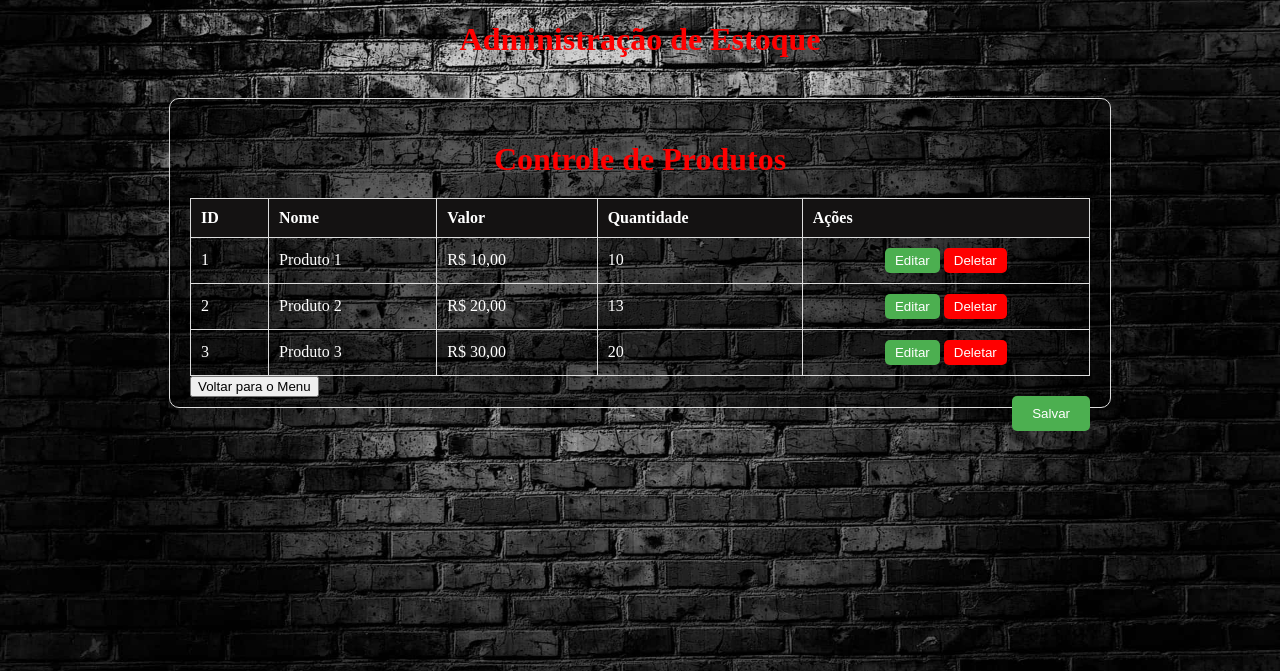
After one commit to HenriqueDiomedes/formulario, a Django app: page /edit/ in a window 1280 px wide. The commit adds this page. Shown: the top 671 px of the page. Run offline with Django 5.2, Linux system fonts and the light colour scheme.

Commit message:
adição formulario para editar
adicionado formulário para editar (nome, valor, quantidade) e deletar produtos do estoque

```diff
--- a/core/urls.py
+++ b/core/urls.py
@@ -20,10 +20,8 @@ from django.urls import path
 from ecommerce  import views
 
 urlpatterns = [
-    path('', views.index, name='index_menu'),
-    path('login/', views.login, name='login'),
-    path('logout/', views.logout, name='logout'),
-    path('dashboard/', views.index, name='dashboard'),
+    path('', views.index, name='index'),
+    path('edit/', views.produtoEdit, name='produto_edit'),
     path('produto/', views.formProduto, name='form_produto'),
     path('produtos/', views.lista_Produtos, name='lista_produtos'),
     path('cliente/', views.formCliente, name='form_cliente'),
--- a/ecommerce/templates/index_menu.html
+++ b/ecommerce/templates/index.html
@@ -89,6 +89,7 @@
             <button type="submit" name="escolha" value="cliente">Cadastrar Cliente</button>
             <button><a href="{% url 'lista_produtos' %}">Lista de Produtos</a></button>
             <button><a href="{% url 'lista_clientes' %}">Lista de Clientes</a></button>
+            <button><a href="{% url 'produto_edit' %}">Editar cadastro 'Produto'</a></button>
         </fieldset>
     </form>
 </body>
--- /dev/null
+++ b/ecommerce/templates/produto_edit.html
@@ -0,0 +1,225 @@
+<!DOCTYPE html>
+<html lang="pt-br">
+
+<head>
+    <meta charset="UTF-8">
+    <meta name="viewport" content="width=device-width, initial-scale=1.0">
+    <title>Administração de estoque</title>
+</head>
+<style>
+    body {
+        background-image: url('/static/img/FundoFormulariosIndex.jpg');
+        background-size: 100% 100%;
+        background-position: center;
+        background-repeat: no-repeat;
+        background-attachment: fixed;
+    }
+
+    .container {
+        background-color: rgba(0, 0, 0, 0.548);
+        max-width: 900px;
+        margin: 40px auto;
+        padding: 20px;
+        border: 1px solid #ddd;
+        border-radius: 10px;
+        box-shadow: 0 0 10px rgba(0, 0, 0, 0.1);
+        padding-bottom: 10px;
+    }
+
+    h1 {
+        color: #FF0000;
+        text-align: center;
+        margin-bottom: 20px;
+    }
+
+    table {
+        width: 100%;
+        border-collapse: collapse;
+    }
+
+    th,
+    td {
+        color: white;
+        border: 1px solid #ddd;
+        padding: 10px;
+        text-align: left;
+    }
+
+    th {
+        background-color: #141212;
+    }
+
+    td:last-child {
+        text-align: center;
+    }
+
+
+    .edit-btn,
+    .delete-btn {
+        padding: 5px 10px;
+        border: none;
+        border-radius: 5px;
+        cursor: pointer;
+    }
+
+    .edit-btn {
+        background-color: #4CAF50;
+        color: #fff;
+    }
+
+    .delete-btn {
+        background-color: #FF0000;
+        color: #fff;
+    }
+
+    .save-btn {
+        background-color: #4CAF50;
+        color: #fff;
+        padding: 10px 20px;
+        border: none;
+        border-radius: 5px;
+        cursor: pointer;
+        float: right;
+        margin-top: 20px;
+    }
+</style>
+
+<body>
+    <header>
+        <h1>Administração de Estoque</h1>
+    </header>
+
+    <main class="container">
+        <h1>Controle de Produtos</h1>
+        <form action="" method="post">
+            <table>
+                <thead>
+                    <tr>
+                        <th>ID</th>
+                        <th>Nome</th>
+                        <th>Valor</th>
+                        <th>Quantidade</th>
+                        <th>Ações</th>
+                    </tr>
+                </thead>
+                <tbody id="produtos-tbody">
+                    <!-- Aqui serão inseridos os produtos dinamicamente -->
+                    <tr>
+                        <td>1</td>
+                        <td>Produto 1</td>
+                        <td>R$ 10,00</td>
+                        <td>10</td>
+                        <td>
+                            <button class="edit-btn">Editar</button>
+                            <button class="delete-btn">Deletar</button>
+                        </td>
+                    </tr>
+                    <tr>
+                        <td>2</td>
+                        <td>Produto 2</td>
+                        <td>R$ 20,00</td>
+                        <td>13</td>
+                        <td>
+                            <button class="edit-btn">Editar</button>
+                            <button class="delete-btn">Deletar</button>
+                        </td>
+                    </tr>
+                    <tr>
+                        <td>3</td>
+                        <td>Produto 3</td>
+                        <td>R$ 30,00</td>
+                        <td>20</td>
+                        <td>
+                            <button class="edit-btn">Editar</button>
+                            <button class="delete-btn">Deletar</button>
+                        </td>
+                    </tr>
+                </tbody>
+            </table>
+            <button class="save-btn" type="submit">Salvar</button>
+            <a href="{% url 'index' %}"><input type="button" value="Voltar para o Menu"></a>
+        </form>
+
+    </main>
+    <script>
+        // Seleciona todos os botões de editar e apagar
+        const editButtons = document.querySelectorAll('.edit-btn');
+        const deleteButtons = document.querySelectorAll('.delete-btn');
+
+        // Adiciona evento de clique nos botões de editar
+        editButtons.forEach(button => {
+            button.addEventListener('click', () => {
+                // Seleciona a linha do produto que foi clicado
+                const productRow = button.parentNode.parentNode;
+
+                // Seleciona os campos de texto da linha do produto
+                const productName = productRow.cells[1].textContent;
+                const productPrice = productRow.cells[2].textContent;
+                const productQtd = productRow.cells[3].textContent;
+
+                // Cria um formulário de edição
+                const editForm = document.createElement('tr');
+                editForm.innerHTML = `
+            <td>${productRow.cells[0].textContent}</td>
+            <td><input type="text" id="edit-name" value="${productName}"></td>
+            <td>R$ <input type="number" step="0.01" id="edit-price" value="${productPrice.replace('R$', '').trim()}"></td>
+            <td><input type="number" id="edit-qtd" value="${productQtd}"></td>
+
+            <td>
+                <button class="save-edit-btn">Salvar</button>
+                <button class="cancel-edit-btn">Cancelar</button>
+            </td>
+        `;
+
+                // Substitui a linha do produto pelo formulário de edição
+                productRow.replaceWith(editForm);
+
+                // Adiciona evento de clique no botão de salvar
+                const saveEditButton = editForm.querySelector('.save-edit-btn');
+                saveEditButton.addEventListener('click', () => {
+                    // Seleciona os valores do formulário de edição
+                    const newName = editForm.querySelector('#edit-name').value;
+                    const newPrice = parseFloat(editForm.querySelector('#edit-price').value).toFixed(2);
+                    const newQtd = editForm.querySelector('#edit-qtd').value;
+
+                    // Cria uma nova linha do produto com os valores editados
+                    const newRow = document.createElement('tr');
+                    newRow.innerHTML = `
+                <td>${productRow.cells[0].textContent}</td>
+                <td>${newName}</td>
+                <td>R$ ${newPrice}</td>
+                <td>${newQtd}</td>
+
+                <td>
+                    <button class="edit-btn">Editar</button>
+                    <button class="delete-btn">Apagar</button>
+                </td>
+            `;
+
+                    // Substitui o formulário de edição pela nova linha do produto
+                    editForm.replaceWith(newRow);
+                });
+
+                // Adiciona evento de clique no botão de cancelar
+                const cancelEditButton = editForm.querySelector('.cancel-edit-btn');
+                cancelEditButton.addEventListener('click', () => {
+                    // Substitui o formulário de edição pela linha original do produto
+                    editForm.replaceWith(productRow);
+                });
+            });
+        });
+
+        // Adiciona evento de clique nos botões de apagar
+        deleteButtons.forEach(button => {
+            button.addEventListener('click', () => {
+                // Seleciona a linha do produto que foi clicado
+                const productRow = button.parentNode.parentNode;
+
+                // Remove a linha do produto
+                productRow.remove();
+            });
+        });
+    </script>
+</body>
+
+</html>
--- a/ecommerce/views.py
+++ b/ecommerce/views.py
@@ -1,34 +1,6 @@
 from django.shortcuts import render, redirect
 from .models import Produto
 from .models import Cliente
-from .forms import FormLogin
-from .models import Administrador
-
-
-def login(request):
-    if request.method == 'POST':
-        form = FormLogin(request.POST)
-        if form.is_valid():
-            email = form.cleaned_data['email']
-            senha = form.cleaned_data['senha']
-            administrador = Administrador.objects.filter(
-                email=email, senha=senha).first()
-            if administrador:
-                request.session['administrador_id'] = administrador.id
-                return redirect('index')
-    else:
-        form = FormLogin()
-    return render(request, 'login.html', {'form': form})
-
-def logout(request):
-    del request.session['administrador_id']
-    return redirect('login')
-
-def index(request):
-    if 'administrador_id' in request.session:
-        return render(request, 'dashboard.html')
-    else:
-        return redirect('login')
 
 
 def formProduto(request):
@@ -75,27 +47,41 @@ def formCliente(request):
 # Define a função index que será chamada quando o usuário acessar a página inicial
 
 
-def indexMenu(request):
-    # Verifica se o método de requisição é POST (envio de formulário)
+def produtoEdit(request):
     if request.method == 'POST':
-        # Recupera o valor do campo "escolha" do formulário
+        print("Dados alterados com sucesso")
+
+        productName = request.POST.get('nome')
+        productPrice = request.POST.get('price')
+        productQtd = request.POST.get('qtd')
+
+        adm = produtoEdit()
+        adm.nome = productName
+        adm.preco = productPrice
+        adm.quantidade = productQtd
+
+        adm.save()
+
+    return render(request, 'produto_edit.html')
+
+
+def index(request):
+    if request.method == 'POST':
         escolha = request.POST.get('escolha')
 
-        # Verifica se o usuário escolheu o formulário de produtos
         if escolha == 'produto':
-            # Redireciona o usuário para a página do formulário de produtos
             return redirect('form_produto')
 
-        # Verifica se o usuário escolheu o formulário de clientes
         elif escolha == 'cliente':
-            # Redireciona o usuário para a página do formulário de clientes
             return redirect('form_cliente')
 
-    # Se o método de requisição não é POST, renderiza a página inicial
-    return render(request, 'index_menu.html')
+        elif escolha == 'Editar Produto':
+            return redirect('produto_adm')
+
+    return render(request, 'index.html')
+
 
 # mostrar a lista de produtos
-
 
 def lista_Produtos(request):
     produtos = Produto.objects.all()
```
Also changed, not shown: ecommerce/models.py (+4 -7 lines), ecommerce/templates/dashboard.html (deleted, +0 -84 lines), ecommerce/migrations/0002_produtoedit.py (added).
